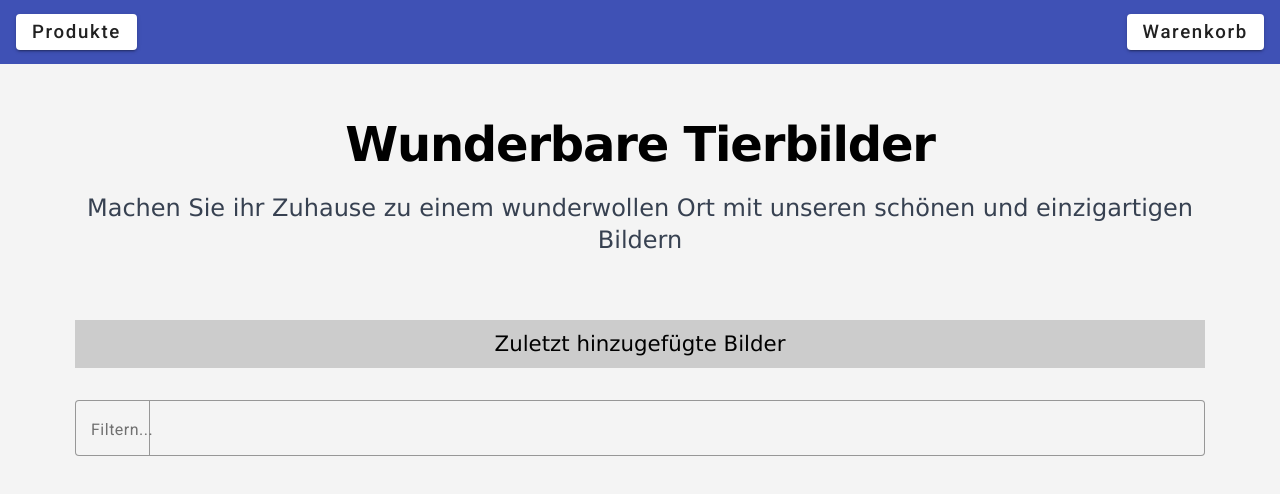
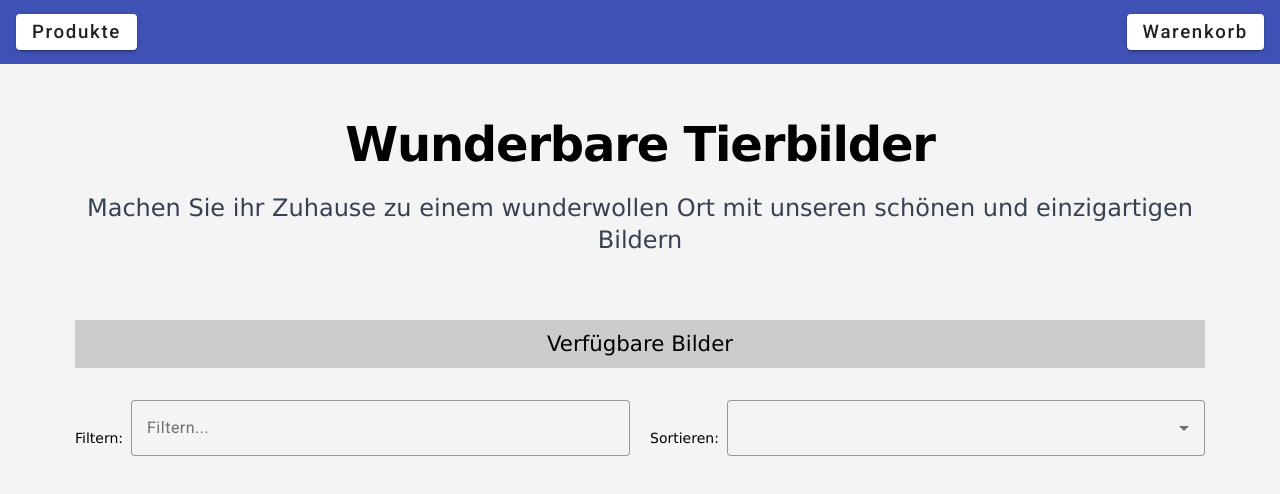
Before and after one commit to Norbert-Pick/WebShopAnimals, an Angular app: page /products in a window 1280 px wide. Shown: the top 494 px of the page. Built offline with nearby package versions, Linux system fonts and the light colour scheme; no server answers.

Commit message:
Dritter IntelliJ Commit

```diff
--- a/src/app/product/product-list/product-list.component.css
+++ b/src/app/product/product-list/product-list.component.css
@@ -63,3 +63,6 @@ mat-card-subtitle:hover {
     cursor: pointer;
     color: rgb(55, 0, 255);
 }
+.sort-dropdown {
+  margin-left: 20px;
+}
--- a/src/app/product/product-list/product-list.component.html
+++ b/src/app/product/product-list/product-list.component.html
@@ -1,11 +1,29 @@
 <div class="w-full px-[75px]">
 
-    <h2 class="text-[16pt] text-center mb-8 bg-[rgb(204,204,204)] py-2">Zuletzt hinzugefügte Bilder</h2>
+    <h2 class="text-[16pt] text-center mb-8 bg-[rgb(204,204,204)] py-2">Verfügbare Bilder</h2>
 
-    <mat-form-field appearance="outline" class="w-full mb-6">
-        <mat-label>Filtern...</mat-label>
-        <input matInput (keyup)="applyFilter($event)" placeholder="Filtern..." class="p-2 border border-gray-300 rounded" />
-    </mat-form-field>
+    <!-- Filter- und Sortierzeile -->
+    <div class="flex flex-wrap items-center gap-5 mb-6" style="gap:20px">
+        <!-- Filtern -->
+        <div class="flex items-center flex-1 min-w-[260px]">
+            <label for="filterInput" class="mr-2">Filtern:</label>
+            <mat-form-field appearance="outline" class="w-full">
+                <input id="filterInput" matInput (keyup)="applyFilter($event)" placeholder="Filtern..." />
+            </mat-form-field>
+        </div>
+        <!-- Sortieren -->
+        <div class="flex items-center flex-1 min-w-[260px]">
+            <label for="sortSelect" class="mr-2">Sortieren:</label>
+            <mat-form-field appearance="outline" class="w-full">
+                <mat-select id="sortSelect" (selectionChange)="sortProducts($event.value)">
+                    <mat-option value="priceLowHigh">Preis aufsteigend</mat-option>
+                    <mat-option value="priceHighLow">Preis absteigend</mat-option>
+                    <mat-option value="nameHighLow">Name aufsteigend</mat-option>
+                    <mat-option value="nameLowHigh">Name absteigend</mat-option>
+                </mat-select>
+            </mat-form-field>
+        </div>
+    </div>
 
     <div class="grid grid-cols-[repeat(auto-fill,minmax(250px,1fr))] gap-4">
 
--- a/src/app/product/product-list/product-list.component.ts
+++ b/src/app/product/product-list/product-list.component.ts
@@ -4,6 +4,7 @@ import { MatButtonModule } from '@angular/material/button';
 import { MatCardModule } from '@angular/material/card';
 import { MatFormFieldModule } from '@angular/material/form-field';
 import { MatInputModule } from '@angular/material/input';
+import { MatSelectModule } from '@angular/material/select';
 import { MatSnackBar, MatSnackBarModule } from '@angular/material/snack-bar';
 import { CartService } from 'src/app/cart/cart.service';
 import { Product } from '../../models/product';
@@ -18,6 +19,7 @@ import { ProductService } from '../product.service';
     MatButtonModule,
     MatSnackBarModule,
     MatFormFieldModule,
+    MatSelectModule,
     MatInputModule,
     CommonModule,
     CurrencyPipe],
@@ -27,6 +29,7 @@ import { ProductService } from '../product.service';
 export class ProductListComponent implements OnInit {
   products: Product[] = [];
   filteredProducts: Product[] = [];
+  sortOrder: string = "";
 
   constructor(
     private productService: ProductService,
@@ -58,10 +61,24 @@ export class ProductListComponent implements OnInit {
 
   applyFilter(event: Event): void {
     let searchTerm = (event.target as HTMLInputElement).value;
-    searchTerm = searchTerm.toLowerCase();
+    searchTerm = searchTerm.trim().toLowerCase();
     this.filteredProducts = this.products.filter(
-        product => product.name.toLowerCase().includes(searchTerm)
+        product => product.name.toLowerCase().includes(searchTerm) ||
+            product.price.toString().toLowerCase().startsWith(searchTerm)
     );
+    this.sortProducts((this.sortOrder));
     };
 
+  sortProducts(sortBy: string): void {
+      this.sortOrder = sortBy;
+      if (this.sortOrder === 'priceLowHigh') {
+        this.filteredProducts.sort((a, b) => a.price - b.price);
+      } else if (this.sortOrder === 'priceHighLow') {
+          this.filteredProducts.sort((a, b) => b.price - a.price);
+      } else if (this.sortOrder === 'nameHighLow') {
+          this.filteredProducts.sort((a, b) => a.name.localeCompare(b.name));
+      } else if (this.sortOrder === 'nameLowHigh') {
+          this.filteredProducts.sort((a, b) => b.name.localeCompare(a.name));
+      }
+  }
 }
```
